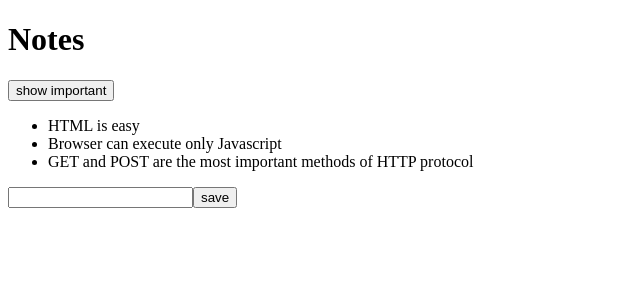
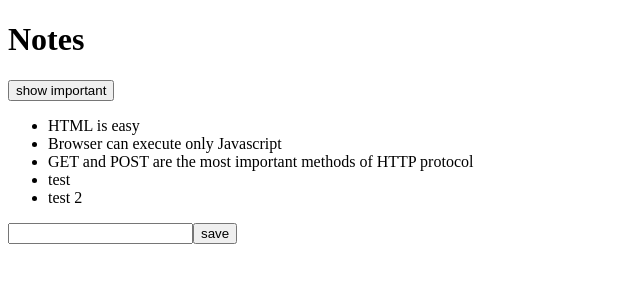
Before and after one commit to raiden808/fullstackopen-notes, a React (Create React App) app: page / in a window 1280 px wide. Shown: the top 300 px of the page, without its empty margins (0-640 px from the left). Built offline with nearby package versions, Linux system fonts and the light colour scheme; data requests are answered from the project's data file.

Commit message:
refactor rest update

```diff
--- a/db.json
+++ b/db.json
@@ -17,6 +17,18 @@
       "content": "GET and POST are the most important methods of HTTP protocol",
       "date": "2019-05-30T19:20:14.298Z",
       "important": true
+    },
+    {
+      "content": "test",
+      "date": "2019-11-21T21:13:26.584Z",
+      "important": false,
+      "id": 4
+    },
+    {
+      "content": "test 2",
+      "date": "2019-11-21T21:15:57.916Z",
+      "important": false,
+      "id": 5
     }
   ]
 }
--- a/src/App.js
+++ b/src/App.js
@@ -21,12 +21,19 @@ const App = (props) => {
     const noteObject = {
       content: newNote,
       date: new Date().toISOString(),
-      important: Math.random() > 0.5,
-      id: notes.length + 1,
+      important: Math.random() > 0.5
     }
 
-    setNotes(notes.concat(noteObject))
-    setNewNote('')
+    // setNotes(notes.concat(noteObject))
+    // setNewNote('')
+
+    axios
+      .post('http://localhost:3001/notes', noteObject)
+      .then(response => {
+        setNotes(notes.concat(response.data))
+        setNewNote('')
+      })
+
   }
 
   const handleNoteChange = (event) => {
```
